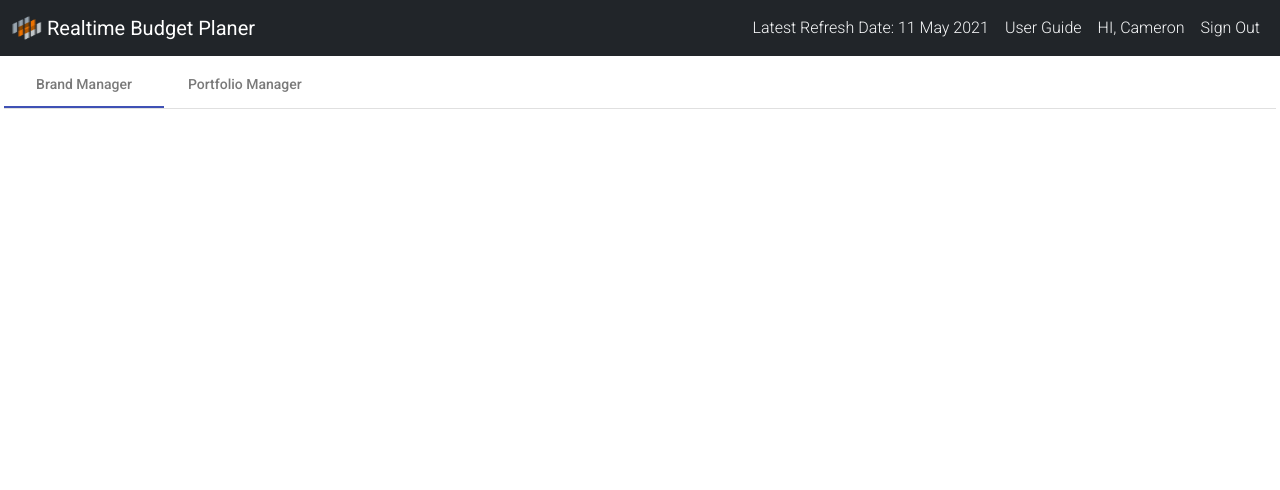
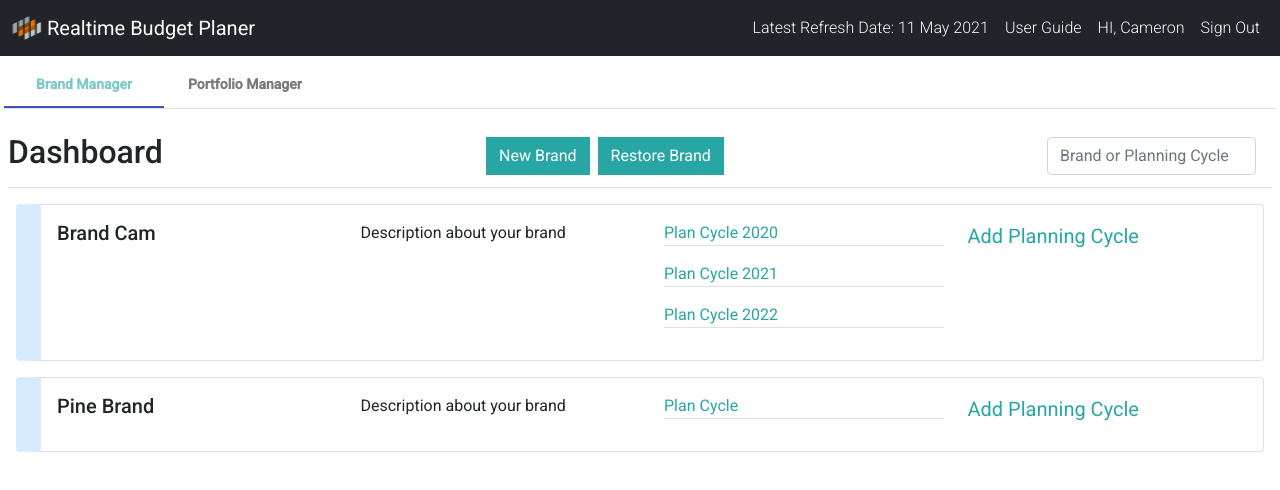
Before and after one commit to nani17891/angular-rbp, an Angular app: page /brand/list in a window 1280 px wide. Before the commit this address led to /. Shown: the top 490 px of the page. Built offline with nearby package versions, Linux system fonts and the light colour scheme.

Commit message:
brand list page added

```diff
--- a/src/app/app-routing.module.ts
+++ b/src/app/app-routing.module.ts
@@ -2,10 +2,14 @@ import { NgModule } from '@angular/core';
 import { RouterModule, Routes } from '@angular/router';
 
 import { BrandComponent } from './brand/brand.component';
+import { BrandListComponent } from './brand/brand-list/brand-list.component';
 
 const routes: Routes = [{
     path: '',
     component: BrandComponent
+  },{
+    path: 'brand/list',
+    component: BrandListComponent
   }];
 
 @NgModule({
--- a/src/app/app.module.ts
+++ b/src/app/app.module.ts
@@ -11,6 +11,7 @@ import { NoopAnimationsModule } from '@angular/platform-browser/animations';
 import { HeaderComponent } from './header/header.component';
 import { BrandComponent } from './brand/brand.component';
 import { CreateBrandDialogComponent } from './brand/create-brand-dialog/create-brand-dialog.component';
+import { BrandListComponent } from './brand/brand-list/brand-list.component';
 
 
 
@@ -19,7 +20,8 @@ import { CreateBrandDialogComponent } from './brand/create-brand-dialog/create-b
     AppComponent,
     HeaderComponent,
     BrandComponent,
-    CreateBrandDialogComponent
+    CreateBrandDialogComponent,
+    BrandListComponent
   ],
   imports: [
     BrowserModule,
--- /dev/null
+++ b/src/app/brand/brand-list/brand-list.component.html
@@ -0,0 +1,56 @@
+<div class="d-flex justify-content-between flex-wrap flex-md-nowrap align-items-center pt-3 pb-2 mb-3 border-bottom m-2">
+        <h1 class="h2">Dashboard</h1>
+        <div>
+          <button type="button" class="btn btn-rbp rounded-0 me-2"  >New Brand</button>
+      <button type="button" class="btn btn-rbp rounded-0 " >Restore Brand</button>
+    </div>
+    <div class="btn-toolbar mb-2 mb-md-0">
+      <form class="col-12 col-lg-auto mb-3 mb-lg-0 me-lg-3">
+          <input type="search" class="form-control form-control-dark" placeholder="Brand or Planning Cycle" aria-label="Search">
+        </form>
+    </div>
+  </div>
+
+  <div class="card m-3 brand-sig" *ngFor="let brand of brandList; let i =index;" >
+    <!--<div class="row">
+    <div class="col-md-1">
+      <div class="mh-100 bg-primary "></div>
+    </div>-->
+    <!--<div class="col-md-11">-->
+          <div class="card-body">
+              <div class="row">
+                  <div class="col"><h5 class="card-title">{{ brand?.name }}</h5></div>
+                  <div class="col">{{ brand?.description }}</div>
+                  <div class="col">
+                        <div *ngFor="let pc of brand?.planCycle" class="text-rbp border-bottom mb-3">{{ pc?.name }}</div>
+                  </div>
+                  <div class="col">
+                        <a href="#" class="card-link text-rbp fs-5 text-decoration-none">Add Planning Cycle</a>
+                  </div>
+              </div>
+      <!-- </div>-->
+         </div>
+
+ </div>
+
+  <!--<ul class="list-group list-group-flush">
+      <li class="list-group-item  d-flex justify-content-between flex-wrap flex-md-nowrap">
+             <div>Brand Item</div>
+             <div>Desc about your brand</div>
+             <div>
+                <div>Planning Cycle 2020</div>
+                <div>Planning Cycle 2020</div>
+                <div>Planning Cycle 2020</div>
+             </div>
+             <div>Add Planning Cycle</div>
+      </li>
+     <li class="list-group-item  d-flex justify-content-between flex-wrap flex-md-nowrap">
+             <div>Pine Brand</div>
+             <div>Desc about your brand</div>
+             <div>
+                <div>Planning Cycle </div>
+
+             </div>
+             <div>Add Planning Cycle</div>
+      </li>
+    </ul>-->
--- /dev/null
+++ b/src/app/brand/brand-list/brand-list.component.ts
@@ -0,0 +1,41 @@
+import { Component, OnInit } from '@angular/core';
+
+@Component({
+  selector: 'app-brand-list',
+  templateUrl: './brand-list.component.html',
+  styleUrls: ['./brand-list.component.css']
+})
+export class BrandListComponent implements OnInit {
+  public brandList :any = [];
+  constructor() { }
+
+  ngOnInit(): void {
+  	this.brandList = [{
+  		name: "Brand Cam",
+  		description: "Description about your brand",
+  		planCycle:[
+  			{
+  				name:'Plan Cycle 2020'
+  			},
+  			{
+  				name:'Plan Cycle 2021'
+  			},
+  			{
+  				name:'Plan Cycle 2022'
+  			}
+  		]
+  	},{
+  		name: "Pine Brand",
+  		description: "Description about your brand",
+  		planCycle:[
+  			{
+  				name:'Plan Cycle'
+  			}
+  		]
+  	},
+
+
+  	];
+  }
+
+}
--- a/src/styles.css
+++ b/src/styles.css
@@ -10,3 +10,18 @@ body { margin: 0; font-family: Roboto, "Helvetica Neue", sans-serif; }
     background-color: #27A6A4;
     border-color: #27A6A4;
 }
+.text-rbp {
+	color: #27A6A4;
+}
+.brand-sig{
+	border-left:25px solid #D6EBFF;
+}
+
+.mat-tab-label-active {
+	color: #27A6A4;
+
+}
+.mat-tab-label, .mat-tab-link{
+	font-size:14px;
+	font-weight: 700;
+}
```
Also changed, not shown: src/app/brand/brand-list/brand-list.component.css (added), 1 other file (tests, documents, lock files or other folders).
